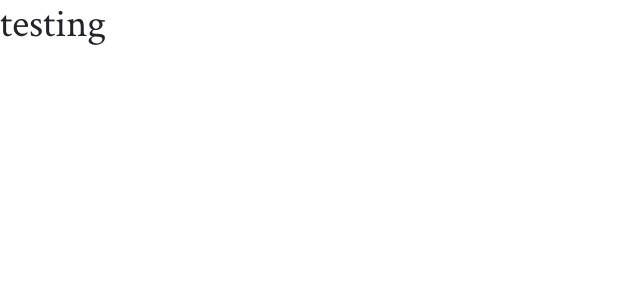
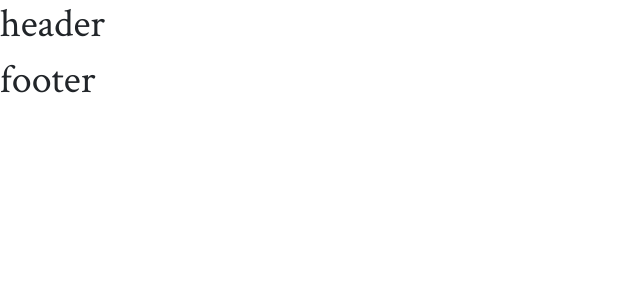
Before and after one commit to tinywomanintech/tinywomanintech.github.io, a React (Create React App) app: page /about in a window 1280 px wide. Shown: the top 300 px of the page, without its empty margins (0-640 px from the left). Built offline with nearby package versions, Linux system fonts and the light colour scheme.

Commit message:
setting up folder

```diff
--- a/src/components/Hero.jsx
+++ b/src/components/Hero.jsx
@@ -3,7 +3,7 @@ import React from 'react';
 export default function Hero() {
   return (
     <div>
-      <h1>hero</h1>
+      <h1>ini hero</h1>
     </div>
   );
 }
--- a/src/pages/About.js
+++ b/src/pages/About.js
@@ -1,9 +1,12 @@
 import React from 'react';
+import Footer from '../parts/Footer';
+import Header from '../parts/Header';
 
 const About = () => {
   return (
     <div>
-      <h1>testing</h1>
+      <Header />
+      <Footer />
     </div>
   );
 };
--- a/src/pages/Blog.js
+++ b/src/pages/Blog.js
@@ -1,9 +1,12 @@
 import React from 'react';
+import Footer from '../parts/Footer';
+import Header from '../parts/Header';
 
 const Blog = () => {
   return (
     <div>
-      <h1>testing</h1>
+      <Header />
+      <Footer />
     </div>
   );
 };
--- a/src/pages/Contacts.js
+++ b/src/pages/Contacts.js
@@ -1,9 +1,12 @@
 import React from 'react';
+import Footer from '../parts/Footer';
+import Header from '../parts/Header';
 
 const Contacts = () => {
   return (
     <div>
-      <h1>testing</h1>
+      <Header />
+      <Footer />
     </div>
   );
 };
--- a/src/pages/Homepage.js
+++ b/src/pages/Homepage.js
@@ -1,9 +1,10 @@
 import React from 'react';
+import Hero from '../components/Hero';
 
 const Homepage = () => {
   return (
     <div>
-      <h1>ini adalah homepage</h1>
+      <Hero />
     </div>
   );
 };
--- a/src/pages/Projects.js
+++ b/src/pages/Projects.js
@@ -1,9 +1,12 @@
 import React from 'react';
+import Footer from '../parts/Footer';
+import Header from '../parts/Header';
 
 const Projects = () => {
   return (
     <div>
-      <h1>testing</h1>
+      <Header />
+      <Footer />
     </div>
   );
 };
```
Also changed, not shown: src/parts/Footer.js (renamed from src/parts/Footer.jsx), src/parts/Header.js (renamed from src/parts/Header.jsx).
